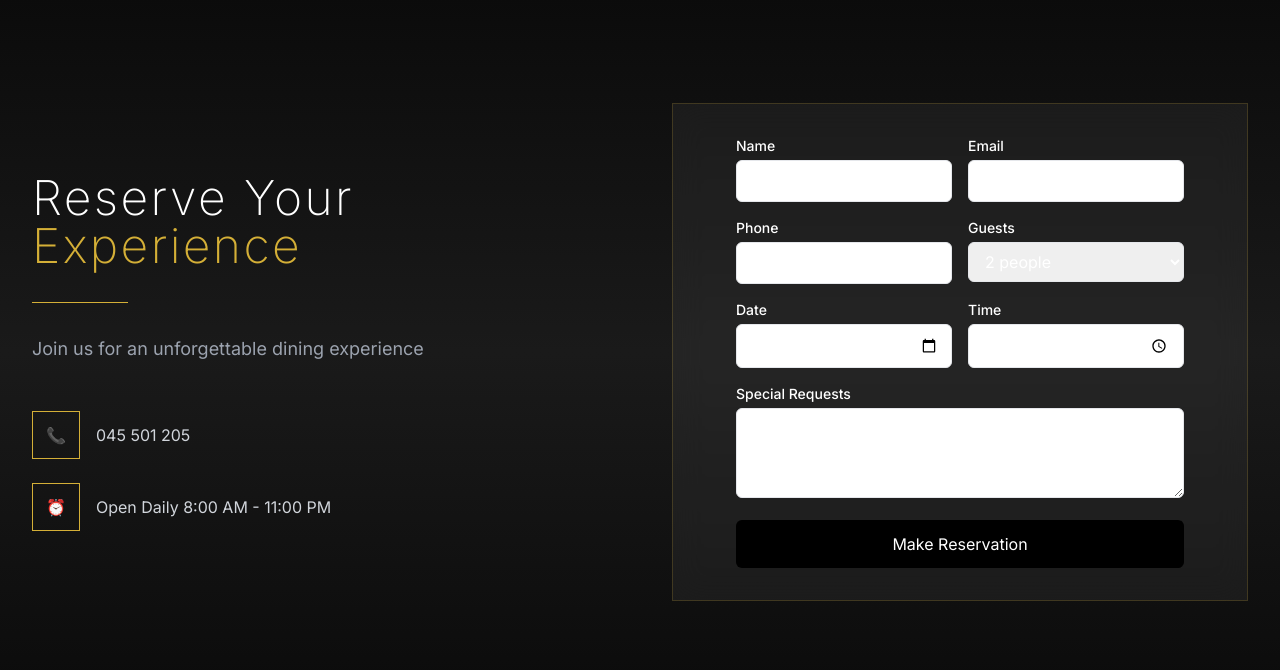
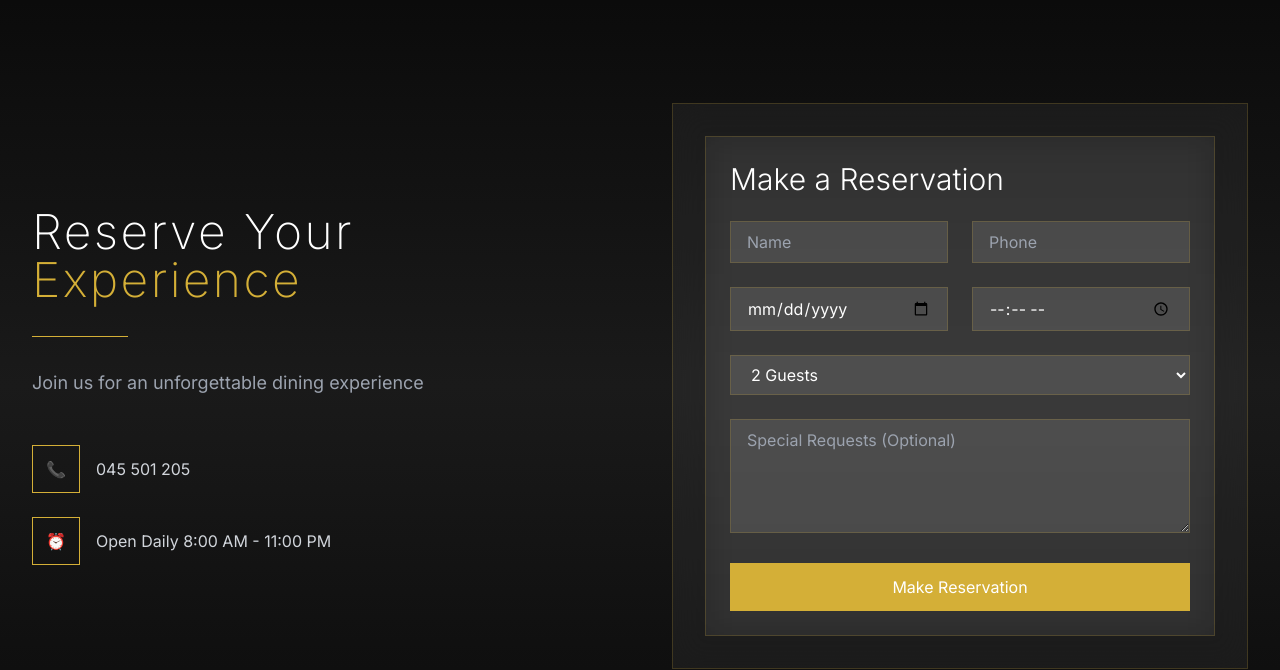
Before and after one commit to Dion464/moon1, a Next.js app: page / in a window 1280 px wide. Shown: the part 2260-2930 px from the top of the page. Built offline with nearby package versions, Linux system fonts and the light colour scheme.

Commit message:
moonkitchen &bar websaite

```diff
--- /dev/null
+++ b/app/api/sendEmail/route.js
@@ -0,0 +1,39 @@
+import { NextResponse } from "next/server";
+import nodemailer from "nodemailer";
+
+export async function POST(req) {
+  try {
+    const body = await req.json();
+
+    const transporter = nodemailer.createTransport({
+      service: "gmail",
+      auth: {
+        user: process.env.EMAIL_USER,
+        pass: process.env.EMAIL_PASS,
+      },
+    });
+
+    await transporter.sendMail({
+      from: process.env.EMAIL_USER,
+      to: "moonkitchenbarcurri@gmail.com",
+      subject: "New Reservation Request",
+      html: `
+        <h2>New Reservation Request</h2>
+        <p><strong>Name:</strong> ${body.name}</p>
+        <p><strong>Phone:</strong> ${body.phone}</p>
+        <p><strong>Date:</strong> ${body.date}</p>
+        <p><strong>Time:</strong> ${body.time}</p>
+        <p><strong>Number of Guests:</strong> ${body.guests}</p>
+        <p><strong>Special Requests:</strong> ${body.message || "None"}</p>
+      `,
+    });
+
+    return NextResponse.json({ success: true });
+  } catch (error) {
+    console.error("Email error:", error);
+    return NextResponse.json(
+      { error: "Failed to send email" },
+      { status: 500 }
+    );
+  }
+}
--- a/app/components/ReservationForm.js
+++ b/app/components/ReservationForm.js
@@ -13,129 +13,144 @@ export default function ReservationForm() {
     message: "",
   });
 
+  const [status, setStatus] = useState("");
+
   const handleSubmit = async (e) => {
     e.preventDefault();
-    // Here you would typically send the form data to your backend
-    console.log("Form submitted:", formData);
-    // Add your form submission logic here
+    setStatus("sending");
+
+    try {
+      const response = await fetch("/api/sendEmail", {
+        method: "POST",
+        headers: {
+          "Content-Type": "application/json",
+        },
+        body: JSON.stringify(formData),
+      });
+
+      if (response.ok) {
+        setStatus("success");
+        setFormData({
+          name: "",
+          email: "",
+          phone: "",
+          date: "",
+          time: "",
+          guests: "2",
+          message: "",
+        });
+      } else {
+        setStatus("error");
+      }
+    } catch (error) {
+      setStatus("error");
+    }
   };
 
   return (
-    <motion.div
-      initial={{ opacity: 0, y: 20 }}
-      whileInView={{ opacity: 1, y: 0 }}
-      transition={{ duration: 0.5 }}
-      className="w-full max-w-md mx-auto"
-    >
-      <form onSubmit={handleSubmit} className="space-y-4">
-        <div className="grid grid-cols-1 md:grid-cols-2 gap-4">
+    <div className="max-w-xl mx-auto p-6 backdrop-blur-lg bg-white/5 border border-[#D4AF37]/20">
+      <h2 className="text-3xl font-light text-white mb-6">
+        Make a Reservation
+      </h2>
+      <form onSubmit={handleSubmit} className="space-y-6">
+        <div className="grid grid-cols-1 md:grid-cols-2 gap-6">
           <div>
-            <label className="block text-sm font-medium mb-1">Name</label>
             <input
               type="text"
+              placeholder="Name"
               required
-              className="w-full px-3 py-2 border rounded-md"
               value={formData.name}
               onChange={(e) =>
                 setFormData({ ...formData, name: e.target.value })
               }
+              className="w-full bg-white/10 border border-[#D4AF37]/20 text-white px-4 py-2 focus:outline-none focus:border-[#D4AF37]"
             />
           </div>
           <div>
-            <label className="block text-sm font-medium mb-1">Email</label>
             <input
-              type="email"
+              type="tel"
+              placeholder="Phone"
               required
-              className="w-full px-3 py-2 border rounded-md"
-              value={formData.email}
+              value={formData.phone}
               onChange={(e) =>
-                setFormData({ ...formData, email: e.target.value })
+                setFormData({ ...formData, phone: e.target.value })
               }
+              className="w-full bg-white/10 border border-[#D4AF37]/20 text-white px-4 py-2 focus:outline-none focus:border-[#D4AF37]"
             />
           </div>
         </div>
 
-        <div className="grid grid-cols-1 md:grid-cols-2 gap-4">
+        <div className="grid grid-cols-1 md:grid-cols-2 gap-6">
           <div>
-            <label className="block text-sm font-medium mb-1">Phone</label>
-            <input
-              type="tel"
-              required
-              className="w-full px-3 py-2 border rounded-md"
-              value={formData.phone}
-              onChange={(e) =>
-                setFormData({ ...formData, phone: e.target.value })
-              }
-            />
-          </div>
-          <div>
-            <label className="block text-sm font-medium mb-1">Guests</label>
-            <select
-              className="w-full px-3 py-2 border rounded-md"
-              value={formData.guests}
-              onChange={(e) =>
-                setFormData({ ...formData, guests: e.target.value })
-              }
-            >
-              {[1, 2, 3, 4, 5, 6, 7, 8].map((num) => (
-                <option key={num} value={num}>
-                  {num} {num === 1 ? "person" : "people"}
-                </option>
-              ))}
-            </select>
-          </div>
-        </div>
-
-        <div className="grid grid-cols-1 md:grid-cols-2 gap-4">
-          <div>
-            <label className="block text-sm font-medium mb-1">Date</label>
             <input
               type="date"
               required
-              className="w-full px-3 py-2 border rounded-md"
               value={formData.date}
               onChange={(e) =>
                 setFormData({ ...formData, date: e.target.value })
               }
+              className="w-full bg-white/10 border border-[#D4AF37]/20 text-white px-4 py-2 focus:outline-none focus:border-[#D4AF37]"
             />
           </div>
           <div>
-            <label className="block text-sm font-medium mb-1">Time</label>
             <input
               type="time"
               required
-              className="w-full px-3 py-2 border rounded-md"
               value={formData.time}
               onChange={(e) =>
                 setFormData({ ...formData, time: e.target.value })
               }
+              className="w-full bg-white/10 border border-[#D4AF37]/20 text-white px-4 py-2 focus:outline-none focus:border-[#D4AF37]"
             />
           </div>
         </div>
 
         <div>
-          <label className="block text-sm font-medium mb-1">
-            Special Requests
-          </label>
+          <select
+            value={formData.guests}
+            onChange={(e) =>
+              setFormData({ ...formData, guests: e.target.value })
+            }
+            className="w-full bg-white/10 border border-[#D4AF37]/20 text-white px-4 py-2 focus:outline-none focus:border-[#D4AF37]"
+          >
+            {[1, 2, 3, 4, 5, 6, 7, 8, 9, 10].map((num) => (
+              <option key={num} value={num}>
+                {num} Guests
+              </option>
+            ))}
+          </select>
+        </div>
+
+        <div>
           <textarea
-            className="w-full px-3 py-2 border rounded-md"
-            rows="3"
+            placeholder="Special Requests (Optional)"
             value={formData.message}
             onChange={(e) =>
               setFormData({ ...formData, message: e.target.value })
             }
+            rows="4"
+            className="w-full bg-white/10 border border-[#D4AF37]/20 text-white px-4 py-2 focus:outline-none focus:border-[#D4AF37]"
           ></textarea>
         </div>
 
-        <motion.button
-          whileHover={{ scale: 1.02 }}
-          whileTap={{ scale: 0.98 }}
-          className="w-full bg-black text-white py-3 rounded-md hover:bg-gray-800 transition"
+        <button
+          className={`w-full py-3 px-6 text-white transition-colors duration-300 ${
+            status === "sending"
+              ? "bg-gray-500"
+              : "bg-[#D4AF37] hover:bg-[#B08D2F]"
+          }`}
           type="submit"
+          disabled={status === "sending"}
         >
-          Make Reservation
-        </motion.button>
+          {status === "sending" ? "Sending..." : "Make Reservation"}
+        </button>
+
+        {status === "success" && (
+          <p className="text-green-400 text-center mt-4">
+            Reservation request sent successfully!
+          </p>
+        )}
       </form>
-    </motion.div>
+    </div>
   );
 }
--- a/package.json
+++ b/package.json
@@ -11,6 +11,7 @@
   "dependencies": {
     "framer-motion": "^10.16.4",
     "next": "14.0.4",
+    "nodemailer": "^6.9.16",
     "react": "18.2.0",
     "react-dom": "18.2.0"
   },
```
Also changed, not shown: 1 other file (tests, documents, lock files or other folders).
